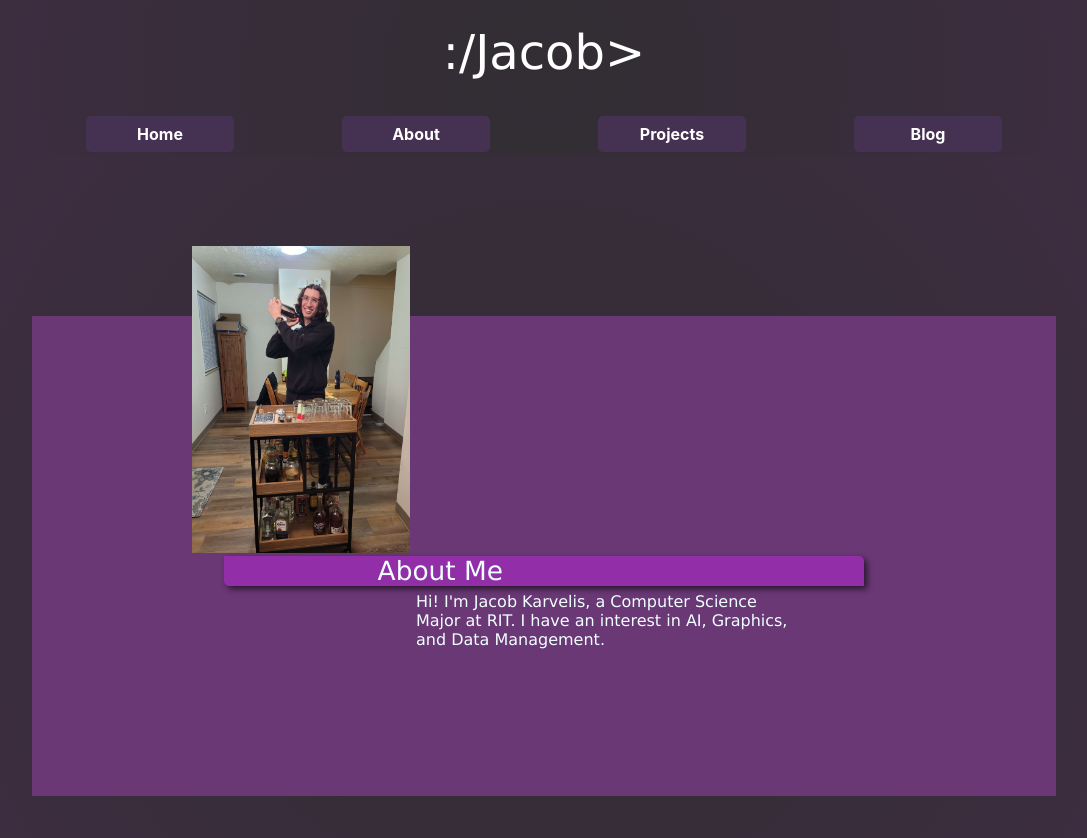
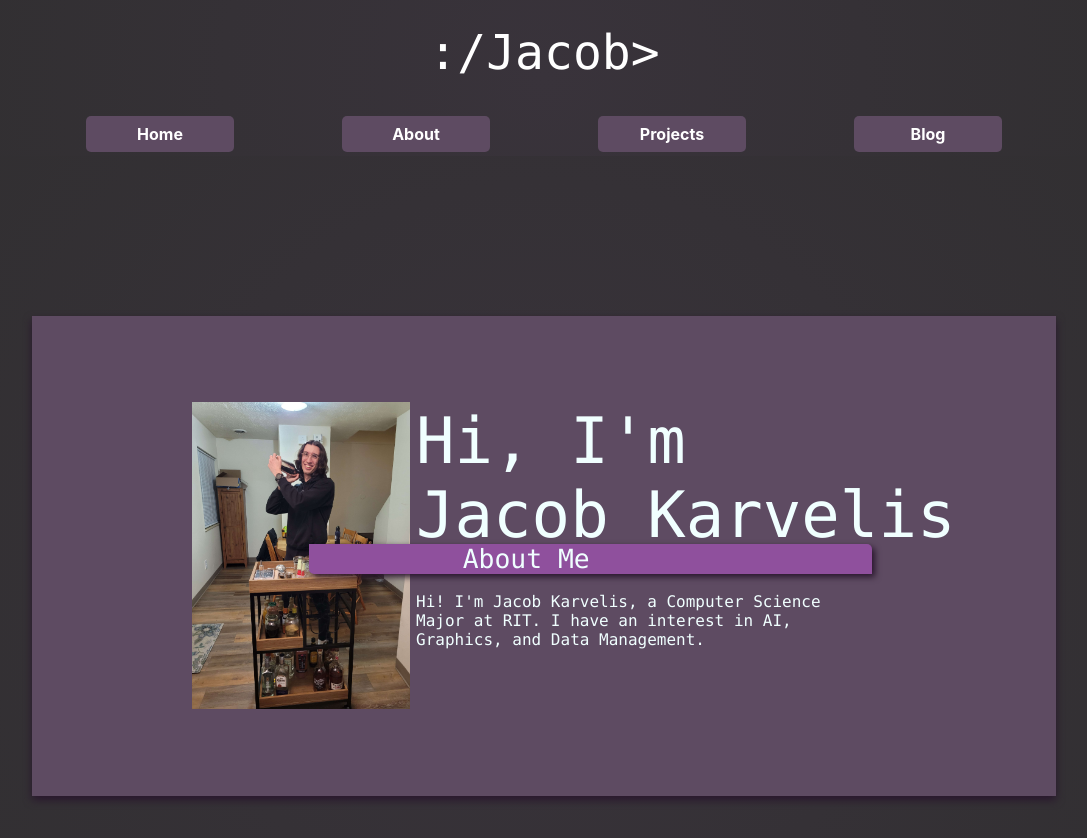
Before and after one commit to jak9527/jak9527.github.io, a React (Create React App) app in the folder personalwebsite/: page / in a window 1280 px wide. Shown: the top 838 px of the page, without its empty margins (96-1183 px from the left). Built offline with nearby package versions, Linux system fonts and the light colour scheme.

Commit message:
modified style a bit and balanced design

```diff
--- a/personalwebsite/src/App.css
+++ b/personalwebsite/src/App.css
@@ -10,7 +10,8 @@
   height: 16.5vh;
   width: 100%;
   background: rgb(50,45,51);
-  background: radial-gradient(circle, rgba(50,45,51,1) 0%, rgba(62,45,66,1) 99%);
+  /* background: radial-gradient(circle, rgba(50,45,51,1) 0%, rgba(62,45,66,1) 99%); */
+  background: radial-gradient(circle, #39333b 0%, #312f31 99%);
   text-align: center;
   padding-top: 3vh;
   display: grid;
@@ -19,7 +20,7 @@
 
 .logo{
   font-size: 6vh;
-  font-family:'Lucida Sans', 'Lucida Sans Regular', 'Lucida Grande', 'Lucida Sans Unicode', Geneva, Verdana, sans-serif;
+  font-family:'Lucida Console', 'Lucida Sans Regular', 'Lucida Grande', 'Lucida Sans Unicode', Geneva, Verdana, sans-serif;
   color:white;
   text-decoration: none;
   width:fit-content;
@@ -29,7 +30,7 @@
 
 .logo:hover{
   font-size: 6vh;
-  font-family:'Lucida Sans', 'Lucida Sans Regular', 'Lucida Grande', 'Lucida Sans Unicode', Geneva, Verdana, sans-serif;
+  font-family:'Lucida Console', 'Lucida Sans Regular', 'Lucida Grande', 'Lucida Sans Unicode', Geneva, Verdana, sans-serif;
   color:white;
   text-decoration: none;
   animation: blink 1s linear infinite;
@@ -59,7 +60,8 @@
   display: block;
   width: 10vw;
   height: 2vh;
-  background: #453152;
+  /* background: #453152; */
+  background: #5e4b62;
   padding: 10px;
   text-align: center;
   border-radius: 5px;
@@ -80,7 +82,8 @@
   display: block;
   width: 10.3vw;
   height: 2.3vh;
-  background: #604572;
+  background: #5e4b62;
+  /* background: #604572; */
   padding: 10px;
   text-align: center;
   border-radius: 5px;
@@ -98,7 +101,8 @@
   text-align: center;
   /* background-color: #322D33; */
   background-color: rgba(62,45,66,1);
-  background: radial-gradient(circle, rgba(50,45,51,1) 0%, rgba(62,45,66,1) 99%);
+  /* background: radial-gradient(circle, rgba(50,45,51,1) 0%, rgba(62,45,66,1) 99%); */
+  background: radial-gradient(circle, #39333b 0%, #312f31 99%);
   width: 100%;
   height: 100vh;
   display: block;
--- a/personalwebsite/src/pages/Home.css
+++ b/personalwebsite/src/pages/Home.css
@@ -1,9 +1,11 @@
 .Homepage{
   display: flex;
-  background-color: #6A3875;
+  /* background-color: #6A3875; */
+  background-color: #5e4b62;
   min-height: 60vh;
   width: 80vw;
   margin-left: 10vw;
+  filter:drop-shadow(0px 4px 4px #28152c);
 }
 
 .AboutSummaryComponent{
@@ -13,15 +15,26 @@
   margin-top: 10vh;
 }
 
+.TitleText{
+  font-family: 'Lucida Console', 'Lucida Sans Regular', 'Lucida Grande', 'Lucida Sans Unicode', Geneva, Verdana, sans-serif;
+  font-size: 8vh;
+  padding-left: 30vw;
+  text-align: left;
+  margin-top: 1vh;
+  color: azure;
+
+}
+
 .TitleLink{
   order:2;
-  font-family: 'Lucida Sans', 'Lucida Sans Regular', 'Lucida Grande', 'Lucida Sans Unicode', Geneva, Verdana, sans-serif;
+  font-family: 'Lucida Console', 'Lucida Sans Regular', 'Lucida Grande', 'Lucida Sans Unicode', Geneva, Verdana, sans-serif;
   line-height: 3.8vh;
   font-size: 3.3vh;
   color: azure;
   display: block;
-  background-color: #922FA8;
-  width: 38vw;
+  /* background-color: #922FA8; */
+  background-color: #8f509d;
+  width: 32vw;
   height: 3.8vh;
   border-bottom-left-radius: 5px;
   border-top-right-radius: 5px;
@@ -29,19 +42,20 @@
   text-align: left;
   padding-left: 12vw;
   margin-left: 30%;
-  margin-top: 20vh;
+  margin-top: -9vh;
   filter:drop-shadow(3px 3px 3px #28152c);
   transition:all 300ms
 }
 .TitleLink:hover{
   order:2;
-  font-family: 'Lucida Sans', 'Lucida Sans Regular', 'Lucida Grande', 'Lucida Sans Unicode', Geneva, Verdana, sans-serif;
+  font-family: 'Lucida Console', 'Lucida Sans Regular', 'Lucida Grande', 'Lucida Sans Unicode', Geneva, Verdana, sans-serif;
   line-height: 3.8vh;
   font-size: 3.3vh;
   color: azure;
   display: block;
-  background-color: #922FA8;
-  width: 38vw;
+  /* background-color: #922FA8; */
+  background-color: #8f509d;
+  width: 32vw;
   height: 3.8vh;
   border-bottom-left-radius: 5px;
   border-top-right-radius: 5px;
@@ -49,18 +63,18 @@
   text-align: left;
   padding-left: 12vw;
   margin-left: 30.15%;
-  margin-top: 20.15vh;
+  margin-top: -9.15vh;
   filter:drop-shadow(1px 1px 1px #28152c);
 }
 
 .AboutTextComponent{
-  font-family: 'Lucida Sans', 'Lucida Sans Regular', 'Lucida Grande', 'Lucida Sans Unicode', Geneva, Verdana, sans-serif;
+  font-family: 'Lucida Console', 'Lucida Sans Regular', 'Lucida Grande', 'Lucida Sans Unicode', Geneva, Verdana, sans-serif;
   color: azure;
   position: absolute;
   margin-left: 30vw;
   margin-top: 24.5vh;
   text-align: left;
-  padding-right: 30%;
+  padding-right: 20%;
 }
 
 .HeadshotImage{
@@ -72,8 +86,8 @@
   position: absolute;
   height: 50vh;
   width: 17vw;
-  top: 25vh;
+  top: 5vh;
   bottom: 0px;
-  left: 22.5vw;
+  left: 12.5vw;
   right: 0vw;
 }
--- a/personalwebsite/src/pages/Home.js
+++ b/personalwebsite/src/pages/Home.js
@@ -21,6 +21,8 @@ function HeadshotComponent(){
 function AboutTitleComponent(){
     return (
         <div>
+            <p className='TitleText'>Hi, I'm<br></br>
+            Jacob Karvelis</p>
             <Link to="/about" className="TitleLink">About Me</Link>
         </div>
     )
```
